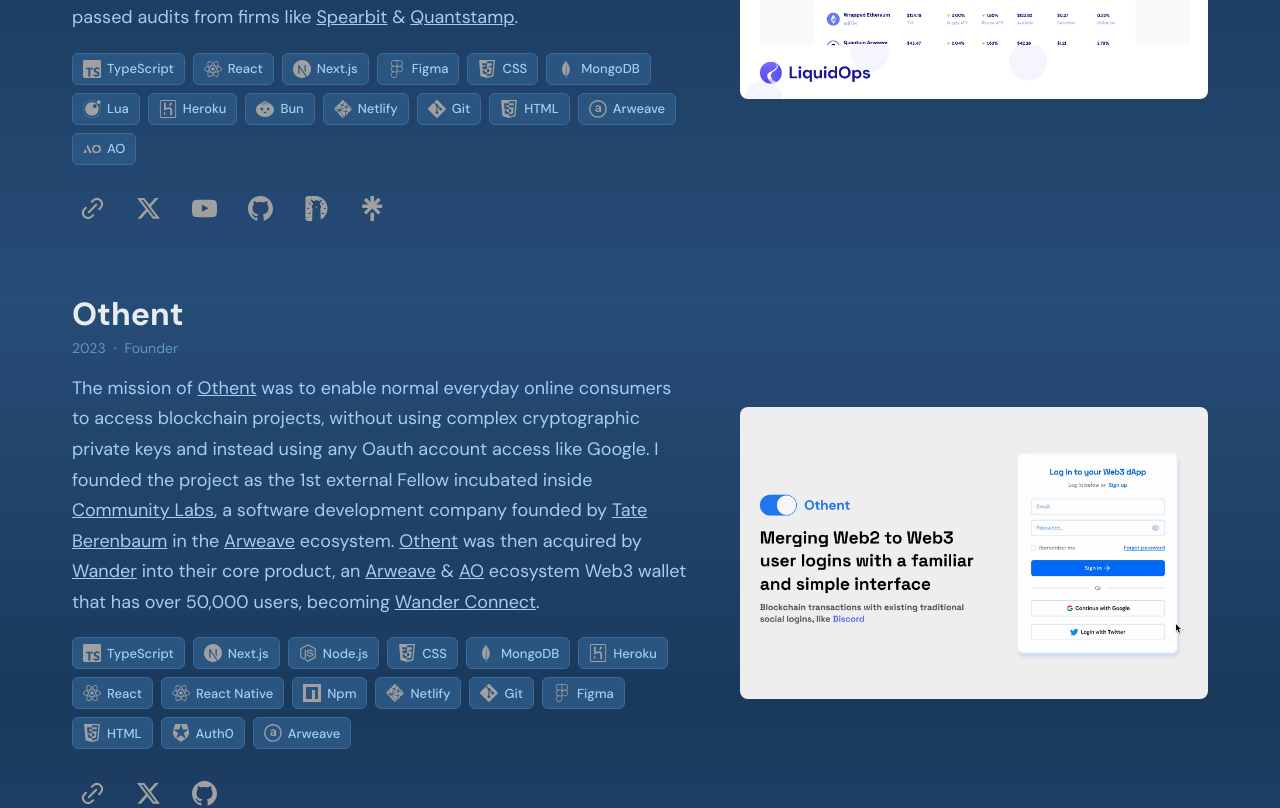
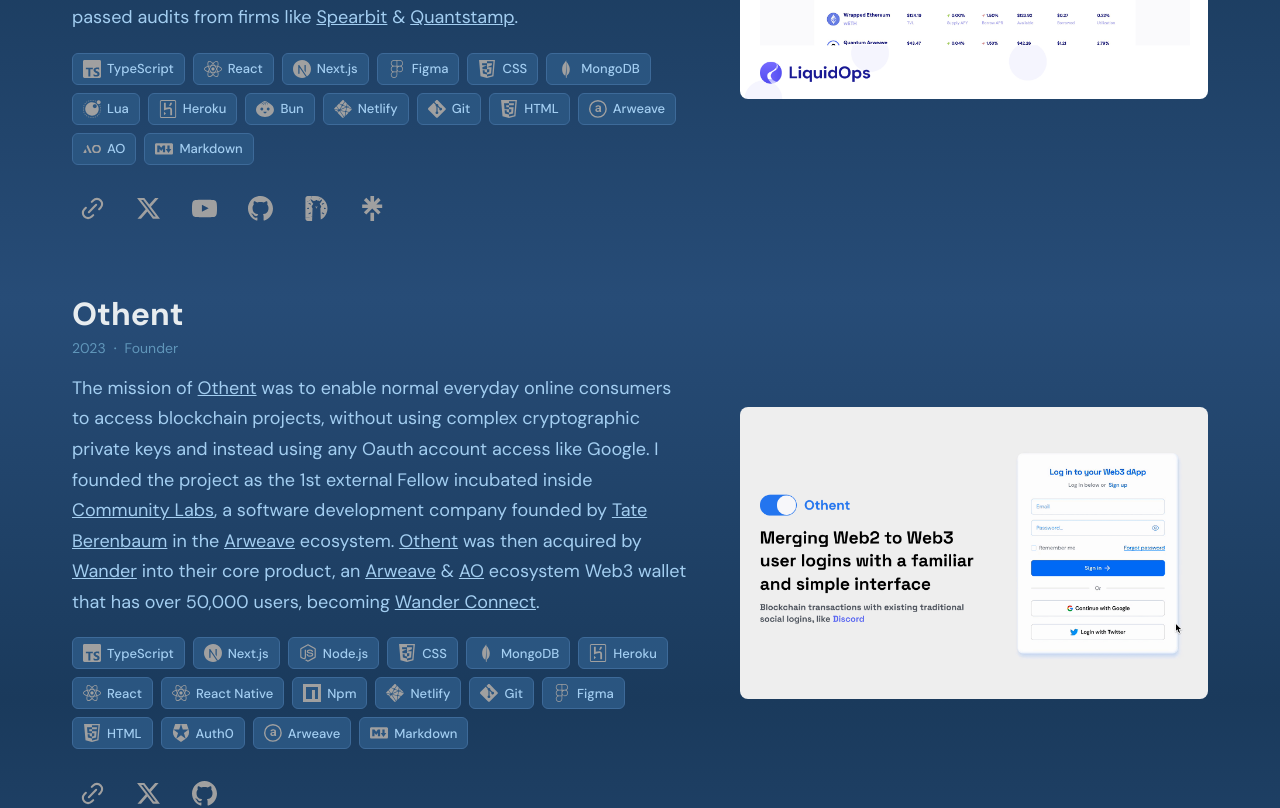
Before and after one commit to LorimerJenkins/personal-website, a Next.js app: page /projects in a window 1280 px wide. Shown: the part 901-1709 px from the top of the page. Built offline with nearby package versions, Linux system fonts and the light colour scheme.

Commit message:
feat: add markdown

```diff
--- a/src/app/projects/projects.tsx
+++ b/src/app/projects/projects.tsx
@@ -47,6 +47,7 @@ type Tool =
   | "auth0"
   | "arweave"
   | "ao"
+  | "markdown"
   | "netlify";
 
 interface SocialLink {
@@ -115,6 +116,7 @@ const toolIcons: Record<Tool, { icon: string; label: string }> = {
   auth0: { icon: "/images/icons/tools/auth0.svg", label: "Auth0" },
   arweave: { icon: "/images/icons/tools/arweave.svg", label: "Arweave" },
   ao: { icon: "/images/icons/tools/ao.svg", label: "AO" },
+  markdown: { icon: "/images/icons/tools/markdown.svg", label: "Markdown" },
 };
 
 const projects: Project[] = [
@@ -162,6 +164,7 @@ const projects: Project[] = [
       "netlify",
       "git",
       "figma",
+      "markdown",
     ],
   },
   {
@@ -192,6 +195,7 @@ const projects: Project[] = [
       "html",
       "auth0",
       "arweave",
+      "markdown",
     ],
   },
   {
@@ -227,6 +231,7 @@ const projects: Project[] = [
       "html",
       "arweave",
       "ao",
+      "markdown",
     ],
   },
   {
```
Also changed, not shown: public/images/icons/tools/markdown.svg (added).
